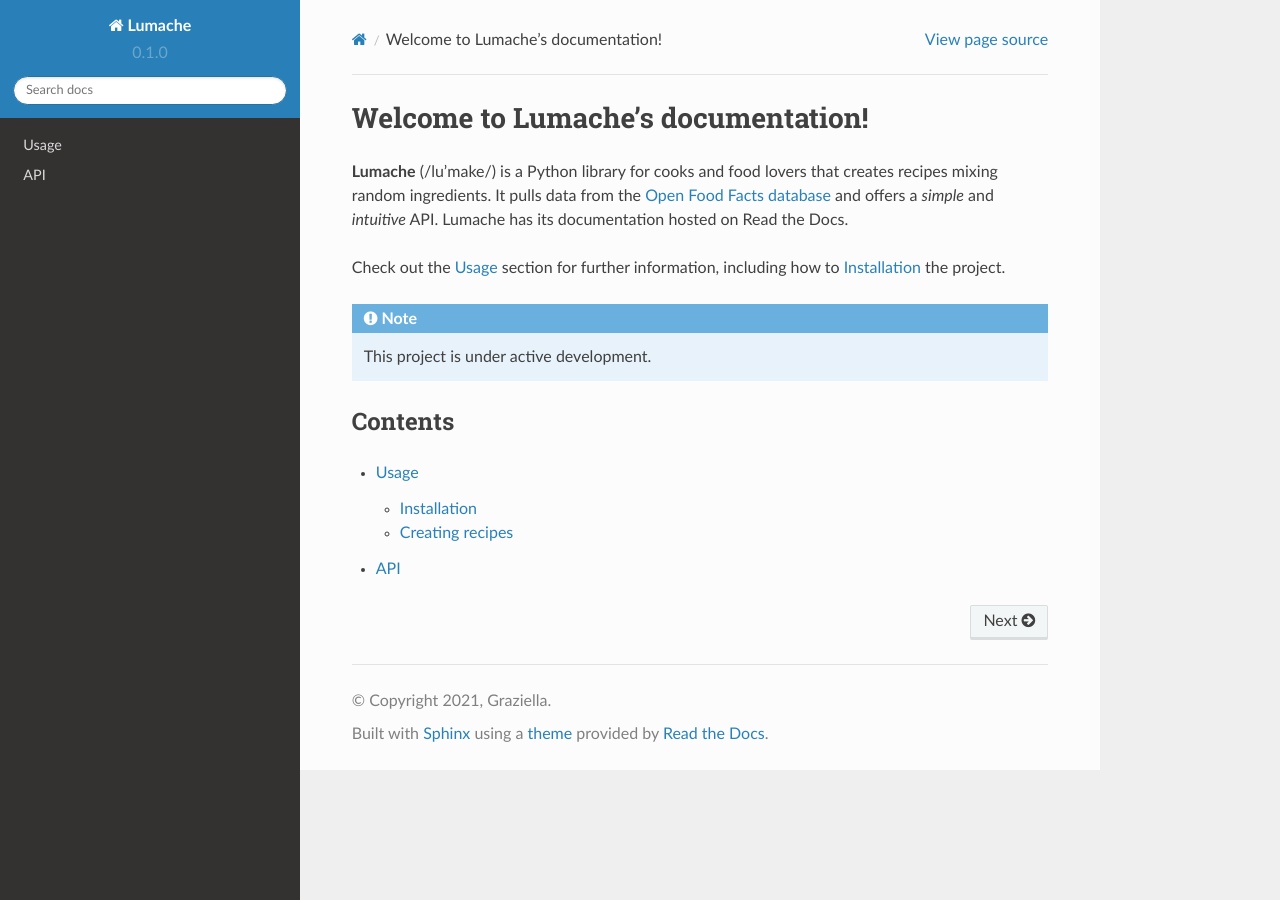
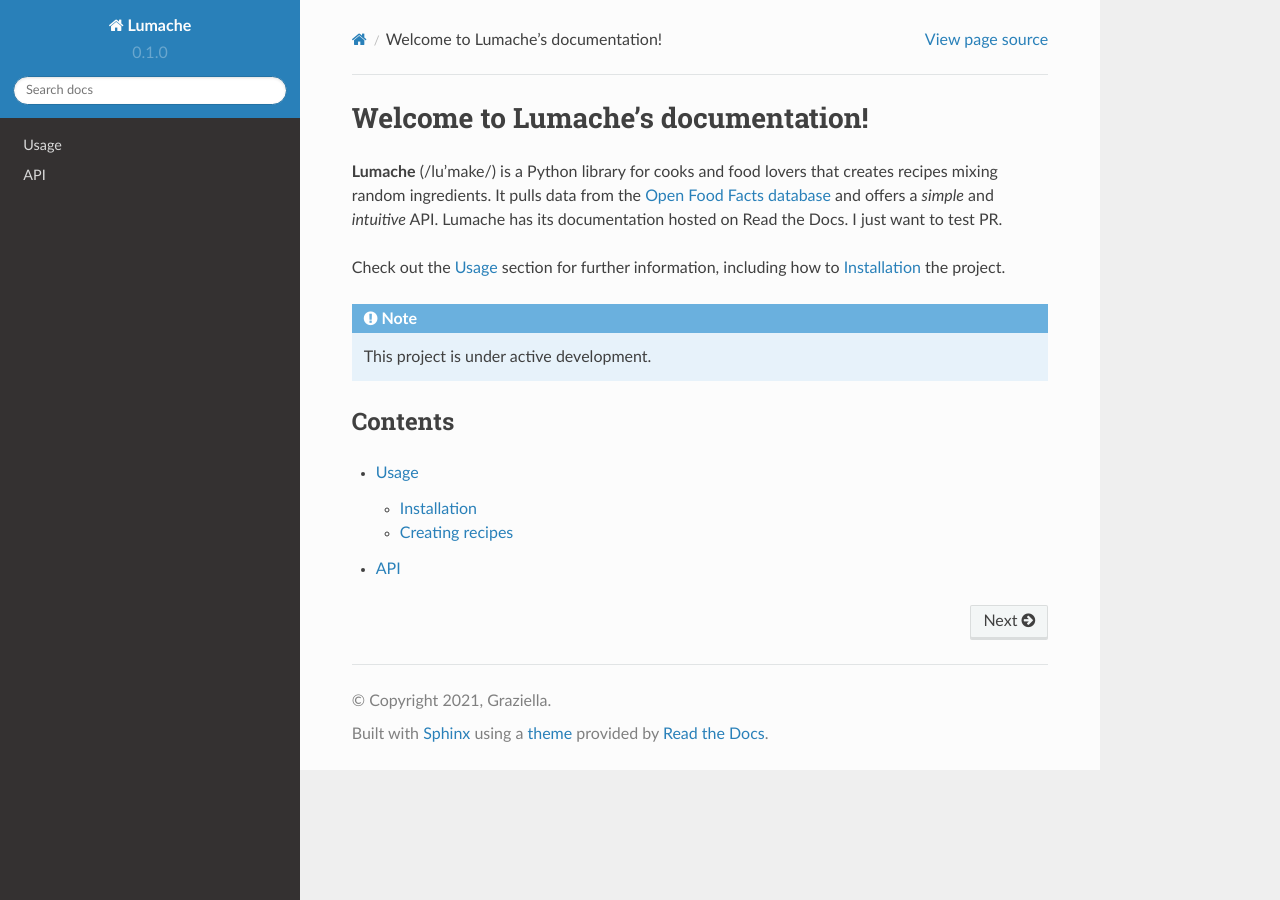
Before and after one commit to PKUfjh/sphinx-tutorial, a Sphinx documentation site: the page built from docs/source/index.rst, in a window 1280 px wide. Built offline with Sphinx 7.4.7 and the Read the Docs theme 2.0.0, drawn with Linux system fonts in a browser that asks for light colours.

Commit message:
Update index.rst

```diff
--- a/docs/source/index.rst
+++ b/docs/source/index.rst
@@ -4,7 +4,7 @@
 **Lumache** (/lu'make/) is a Python library for cooks and food lovers
 that creates recipes mixing random ingredients.
 It pulls data from the `Open Food Facts database <https://world.openfoodfacts.org/>`_
-and offers a *simple* and *intuitive* API. Lumache has its documentation hosted on Read the Docs.
+and offers a *simple* and *intuitive* API. Lumache has its documentation hosted on Read the Docs. I just want to test PR.
 
 Check out the :doc:`usage` section for further information, including
 how to :ref:`installation` the project.
```
